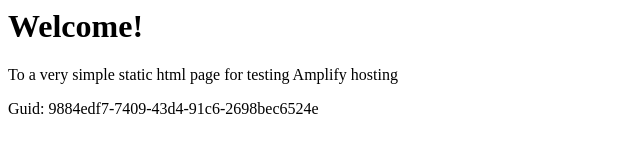
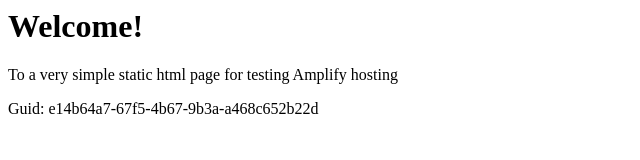
Before and after one commit to aws-aemilia-sin/Github-PR-Commit-Integration-Test-DoNotTouch-GitHubWebhookPushCanaryTest-v1-preprod-ap-southeast-1, a website: page src/index.html in a window 1280 px wide. Shown: the full height of the page, 0-640 px from the left. Drawn offline with Linux system fonts and the light colour scheme.

Commit message:
commit from integ tests

```diff
--- a/src/index.html
+++ b/src/index.html
@@ -12,6 +12,6 @@
 <body>
     <h1>Welcome!</h1>
     <p>To a very simple static html page for testing Amplify hosting</p>
-    <p>Guid: 9884edf7-7409-43d4-91c6-2698bec6524e</p></body>
+    <p>Guid: e14b64a7-67f5-4b67-9b3a-a468c652b22d</p></body>
 
 </html>
```
